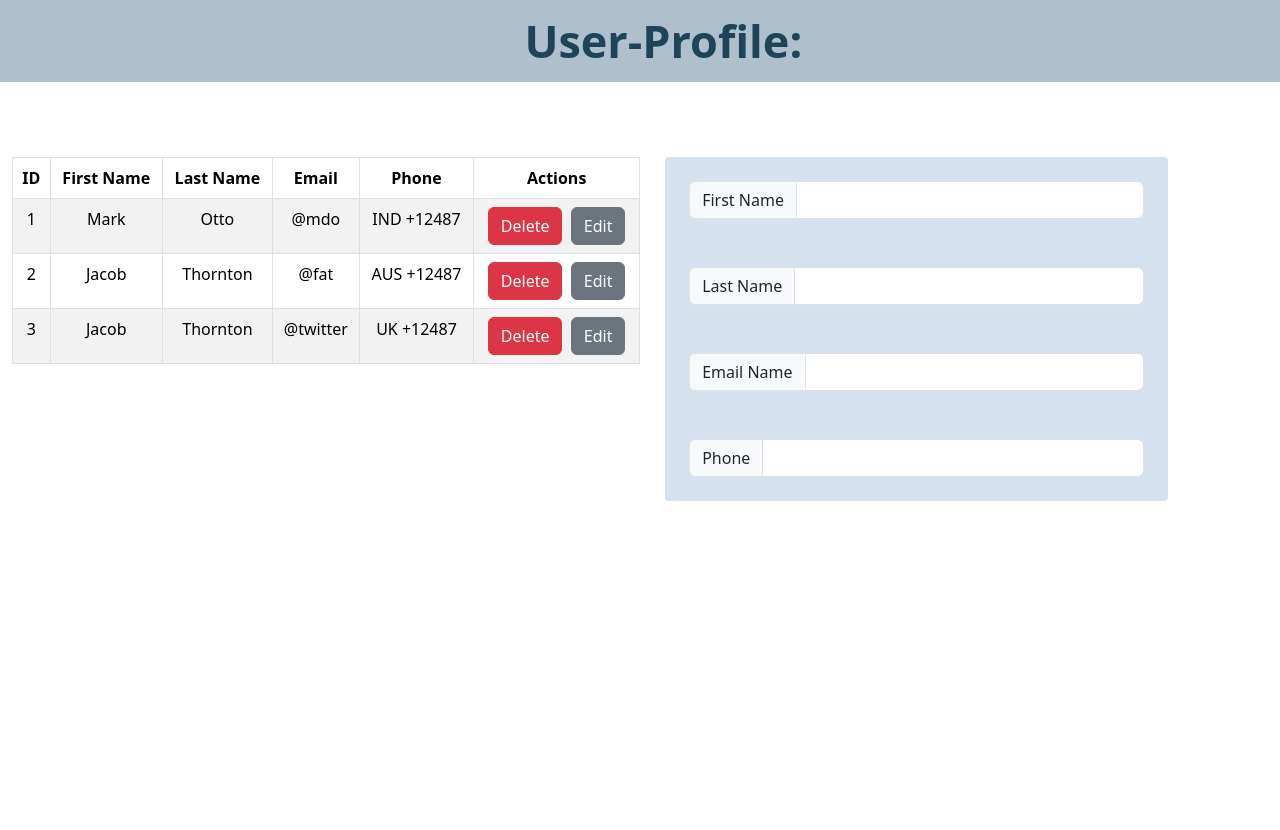
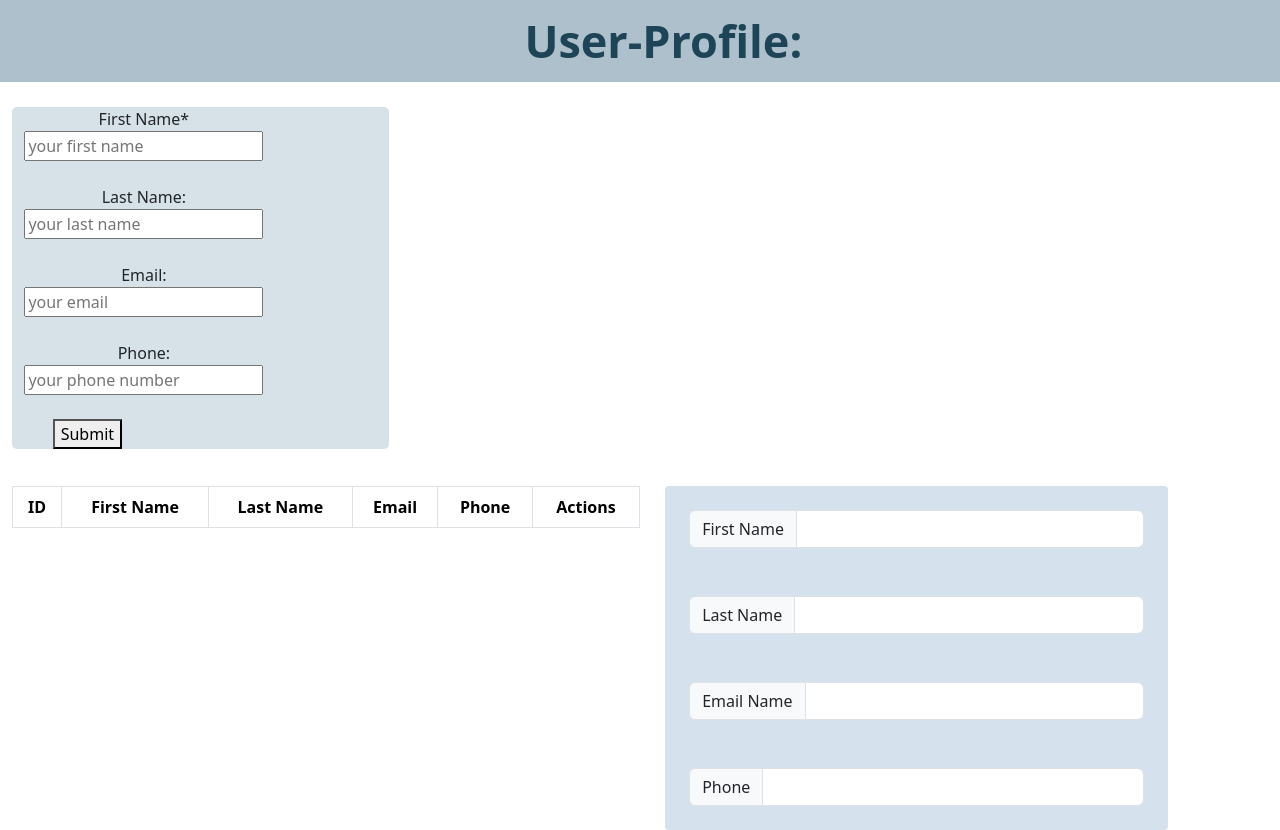
Before and after one commit to kanan-logiciel/Users_form, a React (Create React App) app: page / in a window 1280 px wide. Before the commit the page ends 800 px from the top, so only its background shows below. Built offline with nearby package versions, Linux system fonts and the light colour scheme.

Commit message:
data submission & display

```diff
--- a/src/Components/Form/index.css
+++ b/src/Components/Form/index.css
@@ -1,13 +1,28 @@
 .list-table {
-  margin-top: 6%;
+  margin-top: 3%;
   width: 50%;
   float: left;
 }
 .second-form {
-  margin-top: 6%;
+  margin-top: 3%;
   width: 40%;
   border-radius: 4px;
   float: right;
   margin-right: 8%;
   background-color: rgb(213, 225, 236);
 }
+
+.content-form {
+  width: 30%;
+  background-color: rgb(214, 226, 231);
+  margin-top: 2%;
+  border-radius: 5px;
+}
+
+.form_group {
+  margin-right: 30%;
+}
+
+.form_group-btn {
+  margin-right: 60%;
+}
--- a/src/Components/Form/index.js
+++ b/src/Components/Form/index.js
@@ -4,10 +4,100 @@ import Table from "react-bootstrap/Table";
 import Container from "react-bootstrap/Container";
 import Form from "react-bootstrap/Form";
 import InputGroup from "react-bootstrap/InputGroup";
+import { useState } from "react";
 function FormData() {
+  const [data, setData] = useState([]);
+  const [newRow, setNewRow] = useState({
+    firstName: "",
+    lastName: "",
+    email: "",
+    phone: "",
+  });
+
+  const addRow = () => {
+    if (
+      newRow.firstName.trim() !== "" &&
+      newRow.lastName.trim() !== "" &&
+      newRow.email.trim() !== "" &&
+      newRow.phone.trim() !== ""
+    ) {
+      const newData = [...data, { ...newRow, id: data.length + 1 }];
+      setData(newData);
+      setNewRow({
+        firstName: "",
+        lastName: "",
+        email: "",
+        phone: "",
+      });
+    }
+  };
+
+  const handleChange = (event) => {
+    const { name, value } = event.target;
+    setNewRow((prevRow) => ({
+      ...prevRow,
+      [name]: value,
+    }));
+  };
+
   return (
     <Container fluid>
       <div>
+        <div className="content-form">
+          <div className="form_group">
+            <label>First Name*</label>
+            <br />
+            <input
+              type="text"
+              placeholder="your first name"
+              value={newRow.firstName}
+              name="firstName"
+              onChange={handleChange}
+            />
+          </div>
+          <br />
+          <div className="form_group">
+            <label>Last Name:</label>
+            <br />
+            <input
+              type="text"
+              placeholder="your last name"
+              value={newRow.lastName}
+              name="lastName"
+              onChange={handleChange}
+            />
+          </div>
+          <br />
+          <div className="form_group">
+            <label>Email:</label>
+            <br />
+            <input
+              type="text"
+              placeholder="your email"
+              value={newRow.email}
+              name="email"
+              onChange={handleChange}
+            />
+          </div>
+          <br />
+          <div className="form_group">
+            <label>Phone:</label>
+            <br />
+            <input
+              type="text"
+              placeholder="your phone number"
+              value={newRow.phone}
+              name="phone"
+              onChange={handleChange}
+            />
+          </div>
+          <br />
+          <button className="form_group-btn" onClick={addRow}>
+            Submit
+          </button>
+          <br />
+        </div>
+
         <Table striped bordered hover className="list-table">
           <thead>
             <tr>
@@ -20,42 +110,20 @@ function FormData() {
             </tr>
           </thead>
           <tbody>
-            <tr>
-              <td>1</td>
-              <td>Mark</td>
-              <td>Otto</td>
-              <td>@mdo</td>
-              <td>IND +12487</td>
+            {data.map((row, index) => (
+              <tr key={index}>
+                <td>{index + 1}</td>
+                <td>{row.firstName}</td>
+                <td>{row.lastName}</td>
+                <td>{row.email}</td>
+                <td>{row.phone}</td>
                 <td>
                   <button className="btn btn-danger">Delete</button>
                   &nbsp;&nbsp;
                   <button className="btn btn-secondary">Edit</button>
                 </td>
               </tr>
-            <tr>
-              <td>2</td>
-              <td>Jacob</td>
-              <td>Thornton</td>
-              <td>@fat</td>
-              <td>AUS +12487</td>
-              <td>
-                <button className="btn btn-danger">Delete</button>
-                &nbsp;&nbsp;
-                <button className="btn btn-secondary">Edit</button>
-              </td>
-            </tr>
-            <tr>
-              <td>3</td>
-              <td>Jacob</td>
-              <td>Thornton</td>
-              <td>@twitter</td>
-              <td>UK +12487</td>
-              <td>
-                <button className="btn btn-danger">Delete</button>
-                &nbsp;&nbsp;
-                <button className="btn btn-secondary">Edit</button>
-              </td>
-            </tr>
+            ))}
           </tbody>
         </Table>
         <div className=" second-form">
```
Lines whose indentation alone changed are shown as unchanged.
